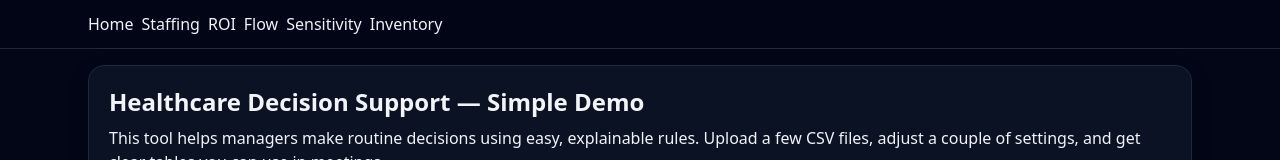
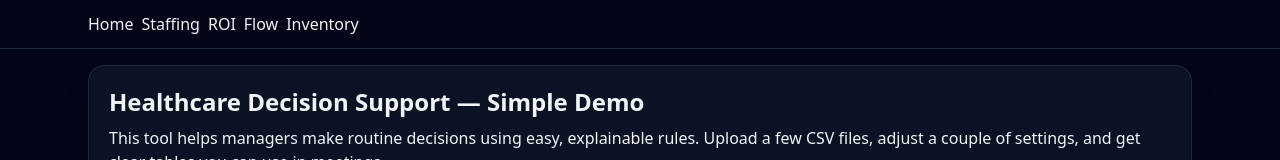
Before and after one commit to batthgurnoor/HealthcareDSS, a React (Vite) app: page / in a window 1280 px wide. Shown: the top 160 px of the page. Built offline with nearby package versions, Linux system fonts and the light colour scheme.

Commit message:
Deleted unsed imports in the app.jsx file. These unsed imports were previously going to be used and implemented in the tool. But the implementation would have been too over the top and made the application too lengthy.

```diff
--- a/src/App.jsx
+++ b/src/App.jsx
@@ -3,7 +3,6 @@ import Home from './pages/home'
 import Staffing from './pages/Staffing'
 import ROI from './pages/ROI'
 import Flow from './pages/Flow'
-import Sensitivity from './pages/Sensitivity'
 import Inventory from './pages/Inventory'
 
 
@@ -18,7 +17,6 @@ function App() {
         <NavLink to="/staffing">Staffing</NavLink>
         <NavLink to="/roi">ROI</NavLink>
         <NavLink to="/flow">Flow</NavLink>
-        <NavLink to="/sensitivity">Sensitivity</NavLink>
         <NavLink to="/inventory">Inventory</NavLink>
         </div>
       </div>
@@ -29,7 +27,6 @@ function App() {
           <Route path="/staffing" element={<Staffing />} />
           <Route path="/roi" element={<ROI />} />
           <Route path="/flow" element={<Flow />} />
-          <Route path="/sensitivity" element={<Sensitivity />} />
           <Route path="/inventory" element={<Inventory />} />
         </Routes>
         <div className='small my-4'>Healthcare DSS — React + Tailwind CSS </div>
```
